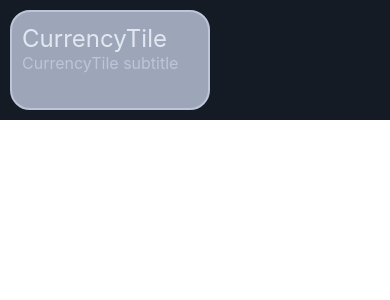
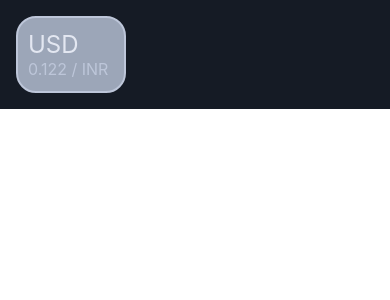
Before and after one commit to 007tickooayush/currency_exchange_app, a React Native app: screen / in a window 390 px wide. Shown: the top 300 px of the page. Built offline with nearby package versions, Linux system fonts and the light colour scheme.

Commit message:
added snackbar dependency+defined default state+currency tile handling

```diff
--- a/_utils/api.ts
+++ b/_utils/api.ts
@@ -1,21 +1,21 @@
 import { API_CUR, API_CWN, API_KEY, API_URL } from "@env";
-import { Currency } from "./types";
+import { Currencies } from "./types";
 import AsyncStorage from '@react-native-async-storage/async-storage';
 import { getCurrentExchangeDate } from "./utils";
 
 
 /**\
  * @param {void}
- * @returns {Promise<Currency>}
+ * @returns {Promise<Currencies>}
  *
  * todo: implement the handler for checking the `exchange_day` and refresh the data if it's older than 1 day
  */
-export const getCurrencies = async (): Promise<Currency> => {
-    let localData: Currency | string | null = await AsyncStorage.getItem('currencies');
+export const getCurrencies = async (): Promise<Currencies> => {
+    let localData: Currencies | string | null = await AsyncStorage.getItem('currencies');
 
     if (localData) {
         console.log('>>>> LOCAL PRESENT');
-        return JSON.parse(localData) as Currency;
+        return JSON.parse(localData) as Currencies;
     } else {
 
         const queryParams = new URLSearchParams({
@@ -32,11 +32,11 @@ export const getCurrencies = async (): Promise<Currency> => {
 
         let { data } = await fetchedData.json();
         let exchange_day = getCurrentExchangeDate();
-        data = { ...data, exchange_day } as Currency;
+        data = { ...data, exchange_day } as Currencies;
 
         console.log('>>>> API CALL');
         AsyncStorage.setItem('currencies', JSON.stringify(data));
 
-        return data as Currency;
+        return data as Currencies;
     }
 }
--- a/_utils/styles.ts
+++ b/_utils/styles.ts
@@ -19,16 +19,20 @@ export const styles = StyleSheet.create({
         flexDirection: 'row',
         backgroundColor: primaryBgColor,
         height: '100%',
+        flexWrap: 'wrap',
+        padding: 12
     },
     curTileContainer: {
         justifyContent: 'flex-start',
         alignItems: 'flex-start',
-        minHeight: 100,
-        width: 200,
+        // minHeight: 100,
+        // width: 200,
+        minHeight: '10%',
+        minWidth: '30%',
         borderColor: secondaryTxtColor,
         borderWidth: 2,
         borderRadius: 20,
-        margin: 10,
+        margin: 4,
         paddingVertical: 12,
         paddingHorizontal: 10,
         backgroundColor: secondaryBtnColor
--- a/_utils/utils.ts
+++ b/_utils/utils.ts
@@ -1,5 +1,13 @@
 import { API_URL, API_KEY, API_CUR, API_CWN } from "@env";
 
+export const defaultState = {
+    inputAmt: 0,
+    resultAmt: 0,
+    targetCurrency: 'USD',
+    isLoading:false
+};
+
+export const getValidCurrencyTypes = () => API_CUR.split(',');
 
 export const getVariables = () => {
     return {
--- a/package.json
+++ b/package.json
@@ -13,7 +13,8 @@
     "@react-native-async-storage/async-storage": "^2.1.0",
     "react": "18.3.1",
     "react-native": "0.76.5",
-    "react-native-dotenv": "^3.4.11"
+    "react-native-dotenv": "^3.4.11",
+    "react-native-snackbar": "^2.8.0"
   },
   "devDependencies": {
     "@babel/core": "^7.25.2",
--- a/src/App.tsx
+++ b/src/App.tsx
@@ -1,28 +1,52 @@
-import { useEffect } from "react";
+import { useEffect, useState } from "react";
 import { SafeAreaView, StatusBar, View } from "react-native";
 import { getCurrencies } from "../_utils/api";
-import { Currency } from "../_utils/types";
+import { Currencies, CurrTile } from "../_utils/types";
 import AsyncStorage from "@react-native-async-storage/async-storage";
 import CurrencyTile from "./currency/CurrencyTile";
 import { primaryBgColor, secondaryBgColor, styles } from "../_utils/styles";
+import { defaultState } from "../_utils/utils";
+import Snackbar from "react-native-snackbar";
 
 function App(): React.JSX.Element {
+	const [inputAmt, setInputAmt] = useState(defaultState.inputAmt);
+	const [resultAmt, setResultAmt] = useState(defaultState.resultAmt);
+	const [targetCurrency, setTargetCurrency] = useState(defaultState.targetCurrency);
+
+	const [isLoading, setIsLoading] = useState(defaultState.isLoading);
 
 	useEffect(() => {
 		// AsyncStorage.removeItem('currencies');
 
-		getCurrencies().then((data: Currency) => {
+		getCurrencies().then((data: Currencies) => {
 			console.log('API RETURNED vals: (data.USD, data.EUR, data.exchange_day) >>', data.USD, data.EUR, data.exchange_day);
 		}).catch(err => {
 			console.log('API ERROR : >>',err);
 		});
 	}, []);
 
+
+	const isButtonPressed = (targetCurrency: CurrTile) => {
+		if(!inputAmt) {
+			return Snackbar.show({
+				text: 'Please enter a valid amount',
+				duration: Snackbar.LENGTH_SHORT,
+				backgroundColor: '#FF0000'
+			})
+		}
+	};
+
 	return (
 		<SafeAreaView>
 			<View style={styles.mainContainer}>
 				<StatusBar backgroundColor={secondaryBgColor}/>
+				<CurrencyTile target="USD" base="INR" value={0.122}/>
+				{/* <CurrencyTile />
 				<CurrencyTile />
+				<CurrencyTile />
+				<CurrencyTile />
+				<CurrencyTile />
+				<CurrencyTile /> */}
 			</View>
 		</SafeAreaView>
 	);
--- a/src/currency/CurrencyTile.tsx
+++ b/src/currency/CurrencyTile.tsx
@@ -1,16 +1,18 @@
 import { View, Text } from 'react-native'
 import React from 'react'
 import { styles } from '../../_utils/styles';
+import { CurrTile } from '../../_utils/types';
 
-type CurrencyTileProps = {
 
-};
-
-const CurrencyTile = ({}: CurrencyTileProps) => {
+const CurrencyTile = ({ target, base, value, description }: CurrTile) => {
     return (
         <View style={styles.curTileContainer}>
-            <Text style={[styles.curHeadingText]}>CurrencyTile</Text>
-            <Text style={[styles.curSubtitleText]}>CurrencyTile subtitle</Text>
+            <Text style={[styles.curHeadingText]}>{target}</Text>
+            <Text style={[styles.curSubtitleText]}>{value} / {base}</Text>
+            {
+                description &&
+                <Text style={[styles.curSubtitleText]}>{description}</Text>
+            }
         </View>
     )
 }
```
Also changed, not shown: _utils/types.ts (+13 -2 lines), 1 other file (tests, documents, lock files or other folders).
